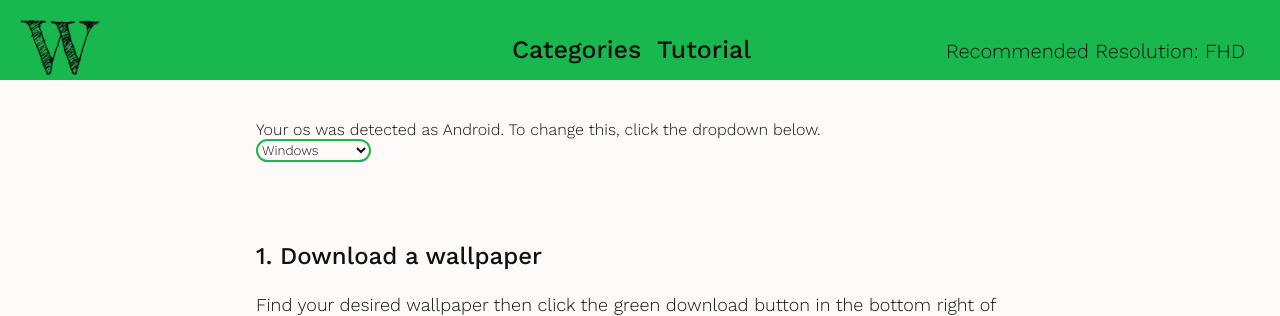
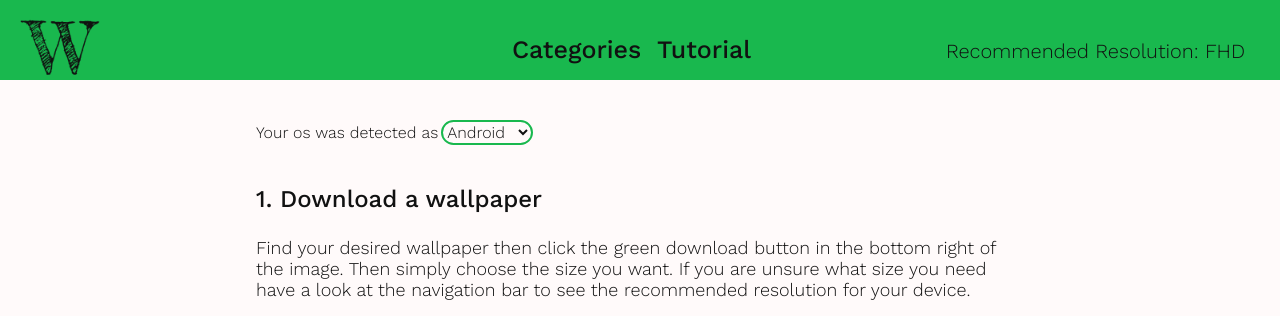
Before and after one commit to stella-pratt/Wallpapers, a PHP site: page /tutorial.html in a window 1280 px wide. Shown: the top 316 px of the page. Run offline with PHP 8.4, Linux system fonts and the light colour scheme.

Commit message:
os changer added

```diff
--- a/index.css
+++ b/index.css
@@ -505,15 +505,16 @@ b {
     padding: 3vh 0;
 }
 .os_selector{
-    padding: 5vh 20%;
+    padding: 5vh 20% 0 20%;
+    display: flex;
+    justify-content: flex-start;
+    align-items: center;
 }
 .os_dropdown{
-    width: 15%;
-    aspect-ratio: 5 / 1;
     background-color: #fffafa;
     border: #19b84e 2px solid;
     border-radius: 1.2vw;
-
+    margin-left: 3px;
 }
 
 
--- a/tutorial.html
+++ b/tutorial.html
@@ -52,7 +52,7 @@
     </div>
 
     <div class="os_selector">
-        <p class="detected_os">ERROR</p>
+        <p class="detected_os">Your os was detected as</p>
         <form>
             <select class="os_dropdown">
                 <option>Windows</option>
--- a/tutorial.js
+++ b/tutorial.js
@@ -33,18 +33,19 @@ window.addEventListener("scroll", function (){
 
 
 
+let dropdown = document.querySelector(".os_dropdown")
+let detect_font = window.getComputedStyle(document.querySelector(".detected_os")).fontSize
+dropdown.style.fontSize = detect_font
 
 
 let os = "Windows"
 
 if(navigator.platform.charAt(0) === "M"){
-    os = "MacOS"
+    os = "macOS"
 } else if(navigator.platform.charAt(0) === "i"){
     os = "iOS"
 } else if(navigator.platform.charAt(0) === "L"){
     os = "Android"
 }
 
-
-
-document.querySelector(".detected_os").innerHTML = "Your os was detected as " + os + ". To change this, click the dropdown below."
+dropdown.value = os
```
